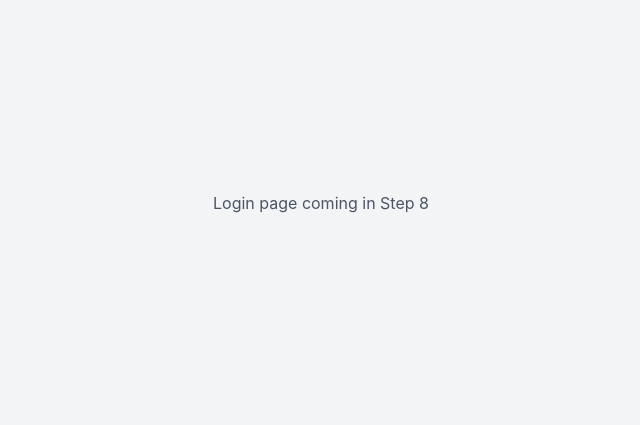
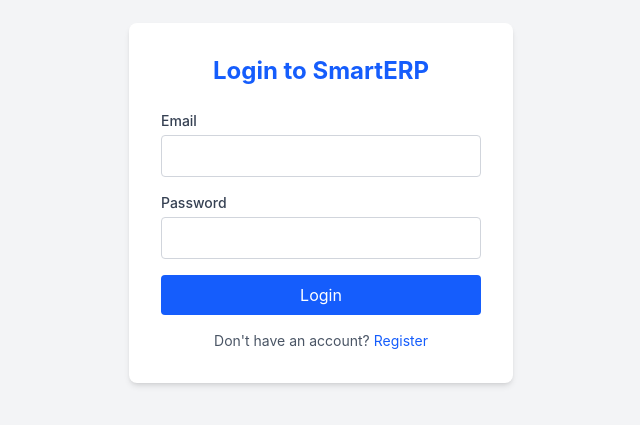
Before and after one commit to akshaya-keerthi-yelisetty/SmartERP, a React app in the folder frontend/: page /login in a window 1280 px wide. Shown: the part 197-622 px from the top of the page, without its empty margins (319-959 px from the left). Built offline with nearby package versions, Linux system fonts and the light colour scheme; the HTML template or start-up script is replaced by a standard one.

Commit message:
Step 8: Add Login page, AuthContext, localStorage persistence, and protected routes

```diff
--- a/frontend/src/App.jsx
+++ b/frontend/src/App.jsx
@@ -2,18 +2,28 @@
 import Register from "./pages/Register";
 import Login from "./pages/Login";
 import Dashboard from "./pages/Dashboard";
+import ProtectedRoute from "./components/ProtectedRoute";
+import { AuthProvider } from "./context/AuthContext";
 
 function App() {
   return (
+    <AuthProvider>
       <BrowserRouter>
         <Routes>
           <Route path="/register" element={<Register />} />
           <Route path="/login" element={<Login />} />
-        <Route path="/dashboard" element={<Dashboard />} />
-        {/* Redirect the root URL to /register for now */}
+          <Route
+            path="/dashboard"
+            element={
+              <ProtectedRoute>
+                <Dashboard />
+              </ProtectedRoute>
+            }
+          />
           <Route path="/" element={<Navigate to="/register" />} />
         </Routes>
       </BrowserRouter>
+    </AuthProvider>
   );
 }
 
--- a/frontend/src/api/axios.js
+++ b/frontend/src/api/axios.js
@@ -1,8 +1,16 @@
 import axios from "axios";
 
-// Create a pre-configured axios instance pointing at our backend
 const api = axios.create({
   baseURL: "http://localhost:5000/api",
 });
 
+// This runs before EVERY request made with `api`
+api.interceptors.request.use((config) => {
+  const token = localStorage.getItem("token");
+  if (token) {
+    config.headers.Authorization = `Bearer ${token}`;
+  }
+  return config;
+});
+
 export default api;
--- /dev/null
+++ b/frontend/src/components/ProtectedRoute.jsx
@@ -0,0 +1,16 @@
+import { Navigate } from "react-router-dom";
+import { useAuth } from "../context/AuthContext";
+
+// Wraps any page that should require login
+function ProtectedRoute({ children }) {
+  const { token } = useAuth();
+
+  if (!token) {
+    // No token = not logged in = bounce to login page
+    return <Navigate to="/login" />;
+  }
+
+  return children;
+}
+
+export default ProtectedRoute;
--- /dev/null
+++ b/frontend/src/context/AuthContext.jsx
@@ -0,0 +1,39 @@
+import { createContext, useState, useContext, useEffect } from "react";
+
+// Create the context object itself
+const AuthContext = createContext();
+
+// This Provider component wraps the whole app and holds the shared auth state
+export function AuthProvider({ children }) {
+  const [token, setToken] = useState(localStorage.getItem("token"));
+  const [user, setUser] = useState(
+    JSON.parse(localStorage.getItem("user")) || null
+  );
+
+  // Called after a successful login
+  const login = (newToken, newUser) => {
+    localStorage.setItem("token", newToken);
+    localStorage.setItem("user", JSON.stringify(newUser));
+    setToken(newToken);
+    setUser(newUser);
+  };
+
+  // Called when the user logs out
+  const logout = () => {
+    localStorage.removeItem("token");
+    localStorage.removeItem("user");
+    setToken(null);
+    setUser(null);
+  };
+
+  return (
+    <AuthContext.Provider value={{ token, user, login, logout }}>
+      {children}
+    </AuthContext.Provider>
+  );
+}
+
+// A small custom hook so other components can easily access auth state
+export function useAuth() {
+  return useContext(AuthContext);
+}
--- a/frontend/src/pages/Dashboard.jsx
+++ b/frontend/src/pages/Dashboard.jsx
@@ -1,7 +1,35 @@
+import { useAuth } from "../context/AuthContext";
+import { useNavigate } from "react-router-dom";
+
 function Dashboard() {
+  const { user, logout } = useAuth();
+  const navigate = useNavigate();
+
+  const handleLogout = () => {
+    logout();
+    navigate("/login");
+  };
+
   return (
-    <div className="min-h-screen bg-gray-100 flex items-center justify-center">
-      <p className="text-gray-600">Dashboard coming in Step 9</p>
+    <div className="min-h-screen bg-gray-100">
+      <nav className="bg-white shadow px-6 py-4 flex justify-between items-center">
+        <h1 className="text-xl font-bold text-blue-600">SmartERP</h1>
+        <div className="flex items-center gap-4">
+          <span className="text-gray-700">Hello, {user?.name}</span>
+          <button
+            onClick={handleLogout}
+            className="bg-red-500 text-white px-4 py-2 rounded hover:bg-red-600"
+          >
+            Logout
+          </button>
+        </div>
+      </nav>
+
+      <div className="p-6">
+        <p className="text-gray-600">
+          Company management coming in Step 9.
+        </p>
+      </div>
     </div>
   );
 }
--- a/frontend/src/pages/Login.jsx
+++ b/frontend/src/pages/Login.jsx
@@ -1,7 +1,92 @@
+import { useState } from "react";
+import { useNavigate, Link } from "react-router-dom";
+import api from "../api/axios";
+import { useAuth } from "../context/AuthContext";
+
 function Login() {
+  const [formData, setFormData] = useState({ email: "", password: "" });
+  const [error, setError] = useState("");
+  const [loading, setLoading] = useState(false);
+
+  const navigate = useNavigate();
+  const { login } = useAuth();
+
+  const handleChange = (e) => {
+    setFormData({ ...formData, [e.target.name]: e.target.value });
+  };
+
+  const handleSubmit = async (e) => {
+    e.preventDefault();
+    setError("");
+    setLoading(true);
+
+    try {
+      const res = await api.post("/auth/login", formData);
+      // Save the token + user info into our global auth context
+      login(res.data.token, res.data.user);
+      navigate("/dashboard");
+    } catch (err) {
+      setError(err.response?.data?.message || "Login failed");
+    } finally {
+      setLoading(false);
+    }
+  };
+
   return (
     <div className="min-h-screen bg-gray-100 flex items-center justify-center">
-      <p className="text-gray-600">Login page coming in Step 8</p>
+      <form
+        onSubmit={handleSubmit}
+        className="bg-white p-8 rounded-lg shadow-md w-96"
+      >
+        <h1 className="text-2xl font-bold text-blue-600 mb-6 text-center">
+          Login to SmartERP
+        </h1>
+
+        {error && (
+          <p className="bg-red-100 text-red-700 p-2 rounded mb-4 text-sm">
+            {error}
+          </p>
+        )}
+
+        <label className="block text-sm font-medium text-gray-700 mb-1">
+          Email
+        </label>
+        <input
+          type="email"
+          name="email"
+          value={formData.email}
+          onChange={handleChange}
+          required
+          className="w-full border border-gray-300 rounded p-2 mb-4 focus:outline-none focus:ring-2 focus:ring-blue-500"
+        />
+
+        <label className="block text-sm font-medium text-gray-700 mb-1">
+          Password
+        </label>
+        <input
+          type="password"
+          name="password"
+          value={formData.password}
+          onChange={handleChange}
+          required
+          className="w-full border border-gray-300 rounded p-2 mb-4 focus:outline-none focus:ring-2 focus:ring-blue-500"
+        />
+
+        <button
+          type="submit"
+          disabled={loading}
+          className="w-full bg-blue-600 text-white py-2 rounded hover:bg-blue-700 disabled:opacity-50"
+        >
+          {loading ? "Logging in..." : "Login"}
+        </button>
+
+        <p className="text-sm text-gray-600 mt-4 text-center">
+          Don't have an account?{" "}
+          <Link to="/register" className="text-blue-600 hover:underline">
+            Register
+          </Link>
+        </p>
+      </form>
     </div>
   );
 }
```
Lines whose indentation alone changed are shown as unchanged.
